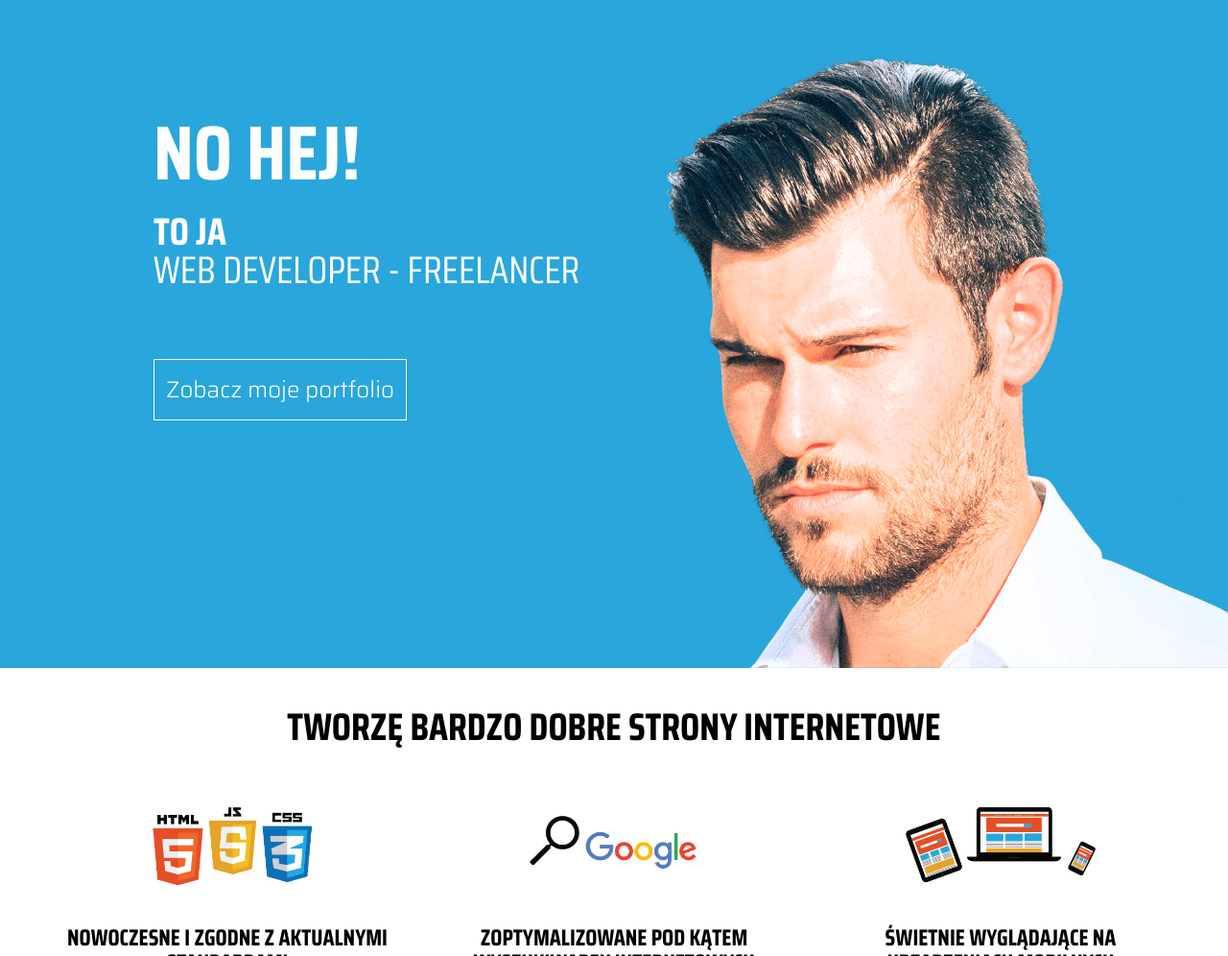
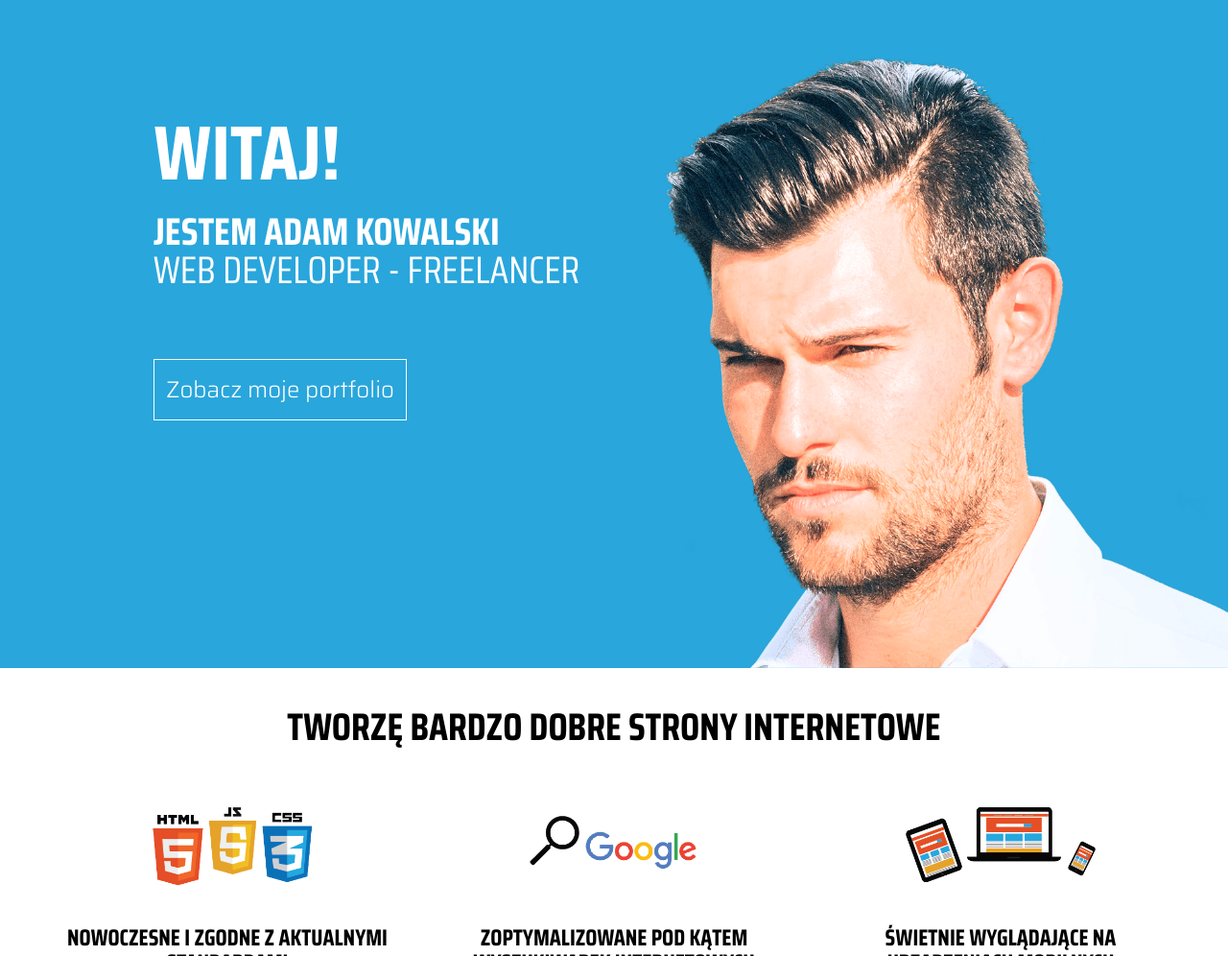
Before and after one commit to emsiti/final-project-of-fed-course-1, a plain HTML site: page index.html in a window 1280 px wide. Shown: the part 104-1100 px from the top of the page at 96% size. Drawn offline with Linux system fonts and the light colour scheme.

Commit message:
edit header in index.html

```diff
--- a/index.html
+++ b/index.html
@@ -15,8 +15,8 @@
 <body>
 
     <header class="header">
-        <p class="header__title">No hej!</p>
-        <h1 class="header__hero">To ja</h1>
+        <p class="header__title">Witaj!</p>
+        <h1 class="header__hero">Jestem Adam Kowalski</h1>
         <h2 class="header__hero header__hero--light">Web Developer - Freelancer</h2>
         <button class="header__btn">Zobacz moje portfolio</button>
         <div class="header__img-container">
```
